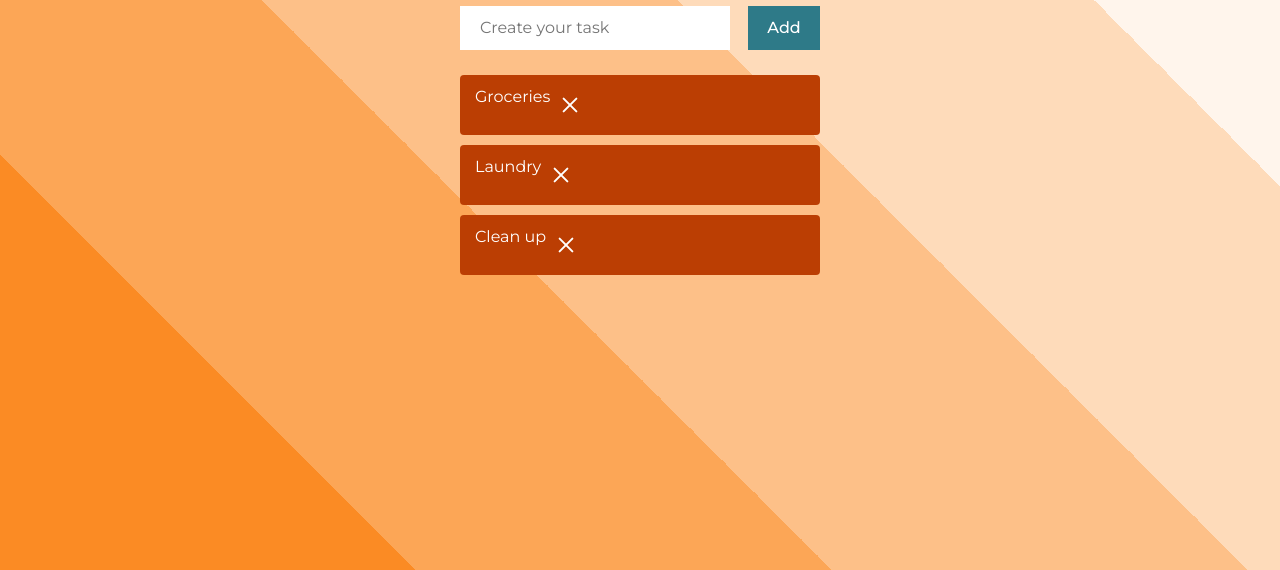
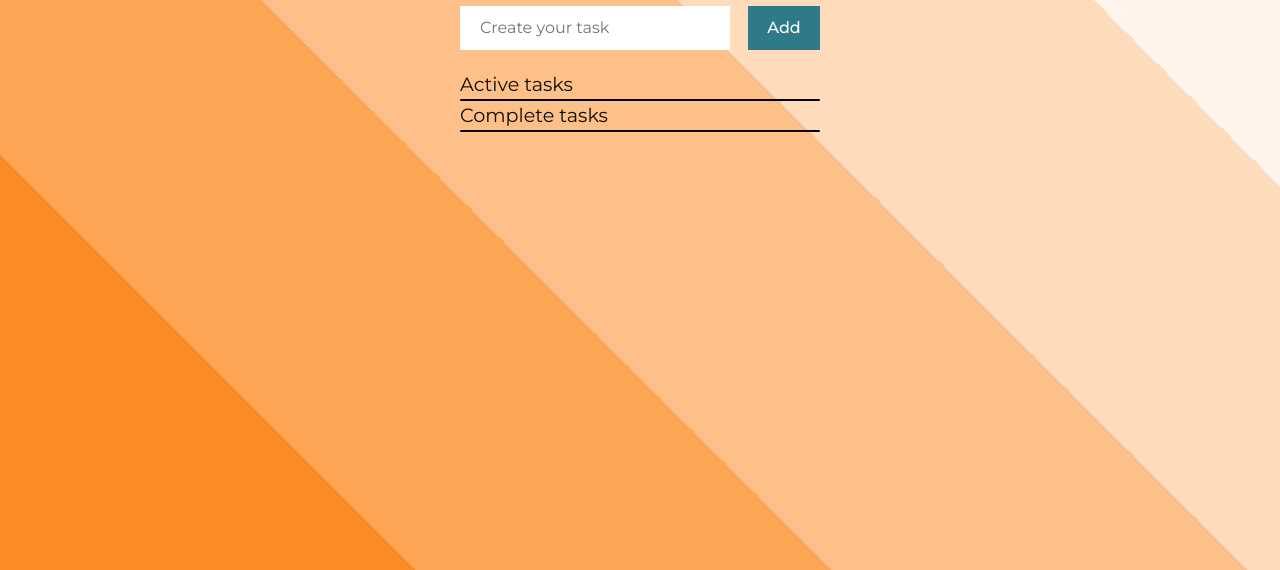
Before and after one commit to Jurate-m/To_Do_js, a website built with Parcel: page index.html in a window 1280 px wide. Shown: the part 230-800 px from the top of the page. Built offline with nearby package versions, Linux system fonts and the light colour scheme.

Commit message:
New ul for storing completed tasks

```diff
--- a/index.html
+++ b/index.html
@@ -30,7 +30,16 @@
           />
           <button class="btn btn--add">Add</button>
         </form>
-        <ul id="tasks-list"></ul>
+        <div class="tasks">
+          <div>
+            <h2 class="tasks__heading">Active tasks</h2>
+            <ul id="new-tasks-list"></ul>
+          </div>
+          <div>
+            <h2 class="tasks__heading">Complete tasks</h2>
+            <ul id="complete-tasks-list"></ul>
+          </div>
+        </div>
       </div>
     </main>
   </body>
```
